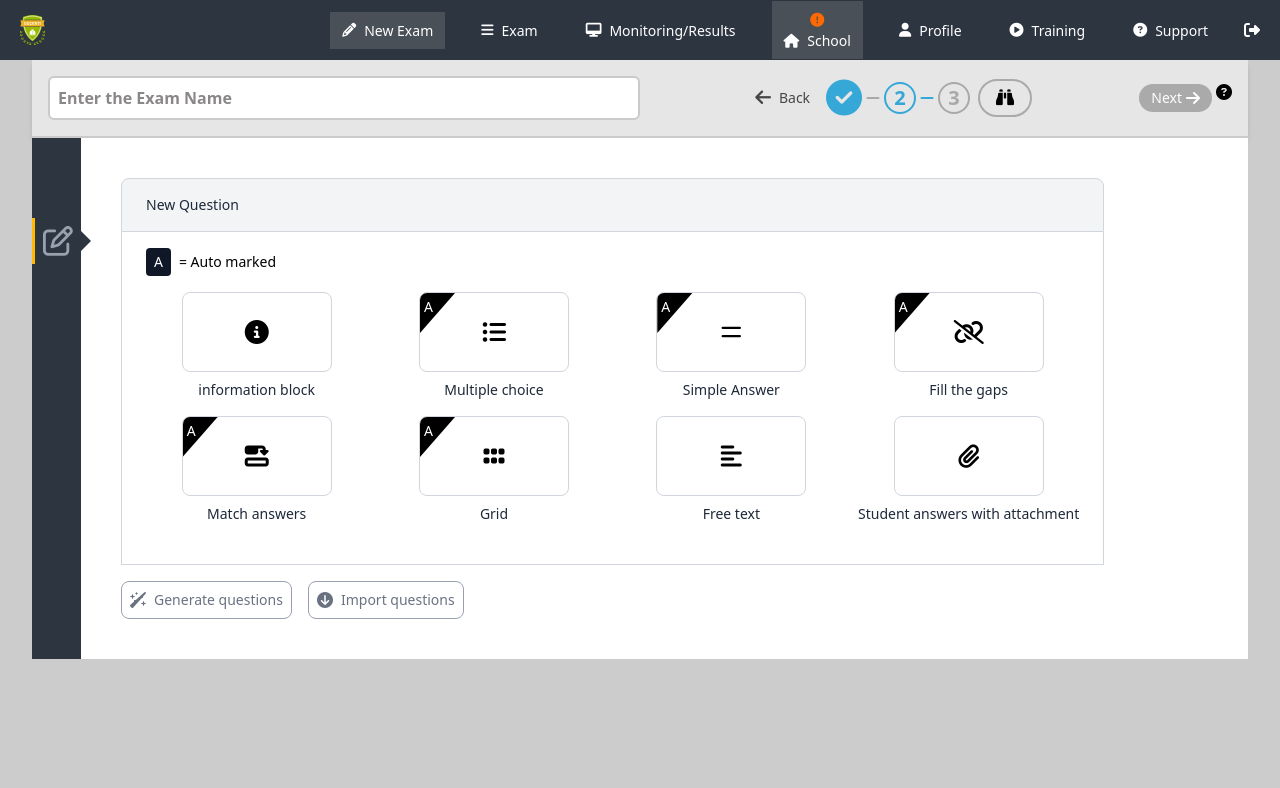
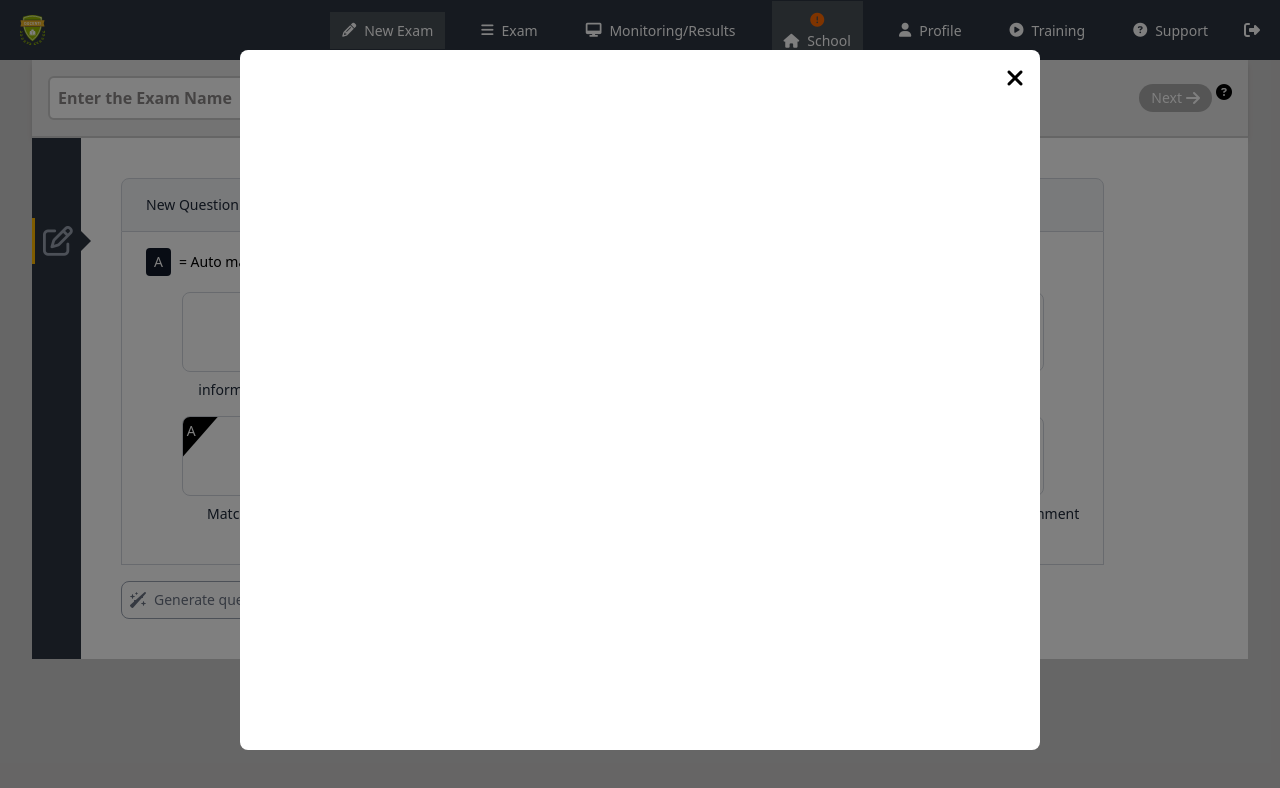
Before and after one commit to urizennnn/Exam-net, a Vue app: page /new-question in a window 1280 px wide. Both pictures are taken after a click on the button "Generate questions". Shown: the top 788 px of the page. Built offline with nearby package versions, Linux system fonts and the light colour scheme.

Commit message:
App popup setup

```diff
--- /dev/null
+++ b/src/components/AppModal.vue
@@ -0,0 +1,51 @@
+<template>
+  <section
+    :class="[
+      isVisible ? 'flex' : 'hidden',
+      'fixed inset-0 w-full h-full overflow-hidden items-center justify-center p-5',
+    ]"
+  >
+    <div
+      class="bg-white text-black w-full max-w-[800px] h-full max-h-[700px] rounded-lg overflow-x-hidden overflow-y-hidden p-4"
+    >
+      <div class="flex justify-end">
+        <i
+          class="text-2xl fa-solid fa-xmark text-black cursor-pointer"
+          @click="toggleShow"
+          role="button"
+        ></i>
+      </div>
+    </div>
+  </section>
+</template>
+
+<script lang="ts" setup>
+import { watch, computed, ref, onMounted } from "vue";
+
+const props = defineProps({
+  isVisible: Boolean,
+});
+const emits = defineEmits(["onClose"]);
+
+function toggleShow() {
+  emits("onClose");
+}
+
+onMounted(() => {
+  document.body.style.overflow = "auto";
+});
+
+watch(
+  () => props.isVisible,
+  (n) => {
+    document.body.style.overflow = n ? "hidden" : "auto";
+  },
+);
+</script>
+
+<style scoped>
+section {
+  background: rgba(0, 0, 0, 0.5);
+  z-index: 1000;
+}
+</style>
--- a/src/pages/NewExam/NewQuestion.vue
+++ b/src/pages/NewExam/NewQuestion.vue
@@ -39,6 +39,7 @@
           <AppButton
             :disabled="!hasTrueValue(newExamStore.formStepTwo)"
             label="Generate questions"
+            @click="toggleShowGenerateQuestionsModal"
             leftIcon="fa-solid fa-wand-sparkles"
           />
           <AppButton
@@ -72,6 +73,10 @@
       <AppEditor />
     </div>
   </section>
+  <AppModal
+    :isVisible="showGenerateQuestionsModal"
+    @onClose="toggleShowGenerateQuestionsModal"
+  />
 </template>
 
 <script setup lang="ts">
@@ -83,6 +88,7 @@ import AppButton from "../../components/AppButton.vue";
 import { hasTrueValue } from "../../utils/functions";
 import AppContentType from "../../components/NewExam/AppContentType.vue";
 import AppEditor from "../../components/AppEditor.vue";
+import AppModal from "../../components/AppModal.vue";
 
 const newExamStore = useNewExamStore();
 const steps = ref(1);
@@ -160,9 +166,13 @@ const contentTypes = [
     actionOnClick: nextStep,
   },
 ];
+const showGenerateQuestionsModal = ref(false);
 
 function nextStep() {
   steps.value += 1;
+}
+function toggleShowGenerateQuestionsModal() {
+  showGenerateQuestionsModal.value = !showGenerateQuestionsModal.value;
 }
 
 onMounted(() => {
```
